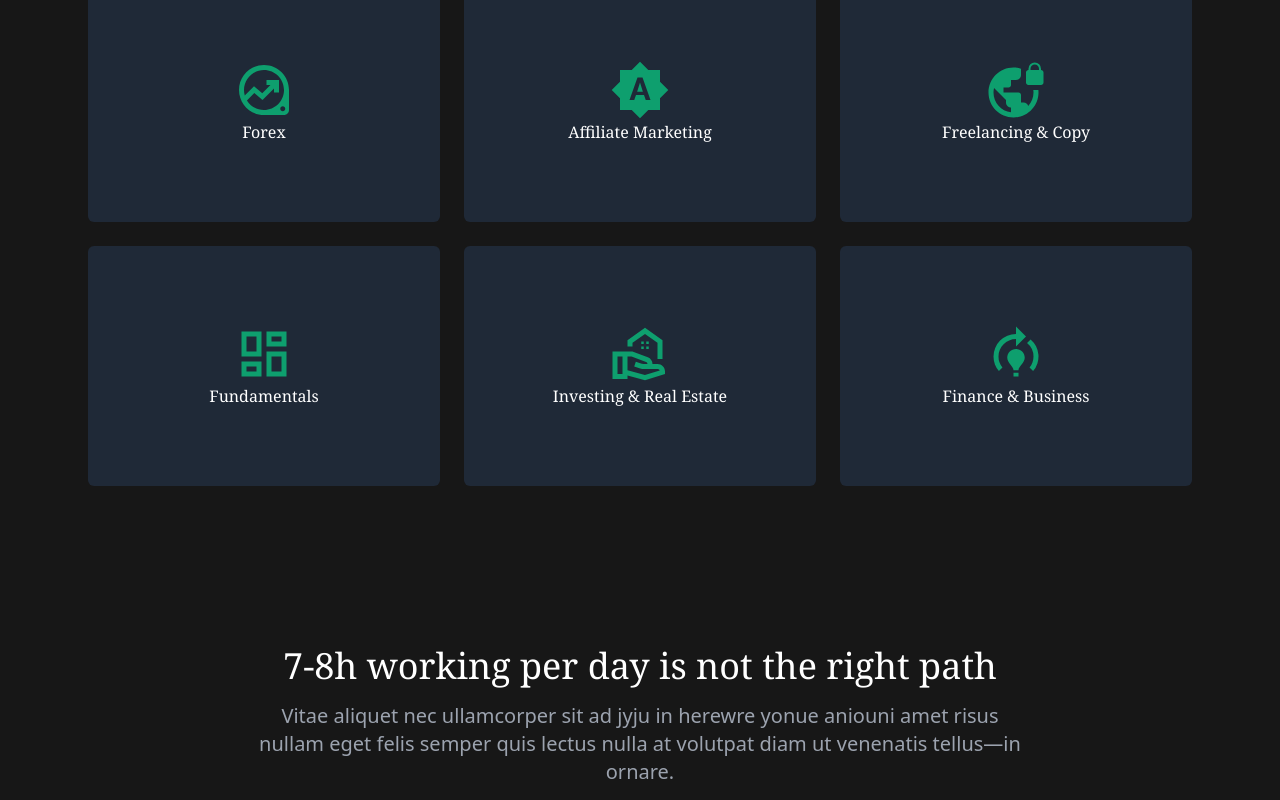
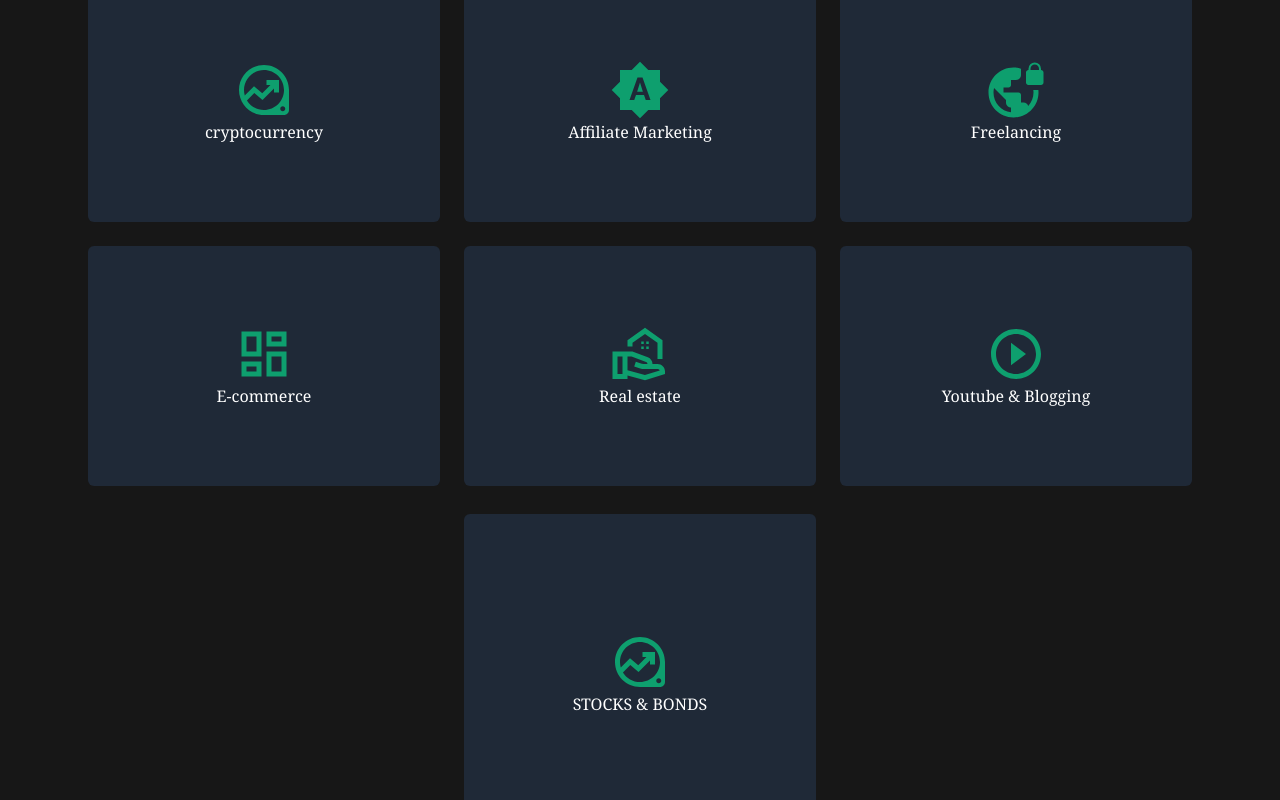
Before and after one commit to onthelisttz/hasla, a Next.js app: page / in a window 1280 px wide. Shown: the part 1720-2520 px from the top of the page. Built offline with nearby package versions, Linux system fonts and the light colour scheme.

Commit message:
26/02/2023 7

```diff
--- a/src/app/page.js
+++ b/src/app/page.js
@@ -16,7 +16,7 @@ import { motion, useScroll,
 
 import { Accordion, Navbar } from "flowbite-react";
 
-import { MdBrightnessAuto, MdDiscFull, MdDoDisturb, MdEmojiNature, MdKeyboardArrowUp, MdMenu, MdModelTraining, MdOutlineDashboard, MdOutlineDataExploration, MdOutlineRealEstateAgent, MdSettings, MdVpnLock } from "react-icons/md";
+import { MdBrightnessAuto, MdDiscFull, MdDoDisturb, MdEmojiNature, MdKeyboardArrowUp, MdMenu, MdModelTraining, MdOutlineDashboard, MdOutlineDataExploration, MdOutlineRealEstateAgent, MdPlayCircleOutline, MdSettings, MdVpnLock } from "react-icons/md";
 const useCountdown = (deadline) => {
   // Time is in seconds
   const [time, setTime] = useState(
@@ -260,7 +260,7 @@ const time = useCountdown(deadline);
             <a href="#faq" className="cursor-pointer hope text-lg  px-2 mr-3 rounded-md">
     <span className=" relative group ">
 <span className="">FAQ's</span>
-{/* git commit -m "26/02/2023 5" */}
+{/* git commit -m "26/02/2023 6" */}
   <span className="absolute -bottom-1 left-0 w-0 h-[0.2em] bg-[#339966] transition-all group-hover:w-[2.7em]"></span>
 </span>
 
@@ -387,8 +387,9 @@ So what are you waiting for? Sign up for our online courses today and start your
           </div>
       </div> */}
 
+
       <section id ="servise">
-      <div className="max-w-6xl mx-auto px-4 py-12 md:py-20 sm:px-6">
+      <div className="max-w-6xl mx-auto px-4 pb-7 pt-12 md:pt-20 sm:px-6">
 <div className="max-w-3xl mx-auto text-center pb-12 md:pb-20">
             <h2 className="h2 mb-4 font-serif text-4xl">CAMPUS</h2>
             <p className="text-xl text-gray-400">
@@ -407,7 +408,7 @@ So what are you waiting for? Sign up for our online courses today and start your
   </div>
 
 <div className="flex  justify-center">
-<p className="font-serif">Forex </p>
+<p className="font-serif">cryptocurrency </p>
 </div>
 </div>
   </div>
@@ -433,7 +434,7 @@ So what are you waiting for? Sign up for our online courses today and start your
   </div>
 
 <div className="flex  justify-center">
-<p className="font-serif">Freelancing & Copy </p>
+<p className="font-serif">Freelancing </p>
 </div>
 </div>
   </div>
@@ -445,7 +446,7 @@ So what are you waiting for? Sign up for our online courses today and start your
   </div>
 
 <div className="flex  justify-center">
-<p className="font-serif">Fundamentals </p>
+<p className="font-serif">E-commerce </p>
 </div>
 </div>
   </div>
@@ -458,7 +459,7 @@ So what are you waiting for? Sign up for our online courses today and start your
   </div>
 
 <div className="flex  justify-center">
-<p className="font-serif">Investing & Real Estate</p>
+<p className="font-serif">Real estate</p>
 </div>
 </div>
   </div>
@@ -467,11 +468,11 @@ So what are you waiting for? Sign up for our online courses today and start your
 <div className="flex flex-col justify-center">
 
   <div className="flex  justify-center">
-  <MdModelTraining size={60} className="text-green-500"/>
+  <MdPlayCircleOutline size={60} className="text-green-500"/>
   </div>
 
 <div className="flex  justify-center">
-<p className="font-serif">Finance & Business </p>
+<p className="font-serif">Youtube & Blogging</p>
 </div>
 </div>
   </div>
@@ -480,6 +481,23 @@ So what are you waiting for? Sign up for our online courses today and start your
 </div>
       </section>
 
+      <div className="max-w-6xl mx-auto px-4 flex justify-center sm:px-6">
+<div className="max-w-3xl mx-auto text-center pb-12 md:pb-20">
+<div className="flex flex-col h-[20em] w-[22em] justify-center p-6 bg-gray-800 rounded-md hover:scale-105 transform transtion duration-700" data-aos="fade-up">
+<div className="flex flex-col justify-center">
+
+  <div className="flex  justify-center">
+  <MdOutlineDataExploration size={60} className="text-green-500"/>
+  </div>
+
+<div className="flex  justify-center">
+<p className="font-serif">STOCKS & BONDS </p>
+</div>
+</div>
+  </div>
+          </div>
+
+</div>
     <div className="max-w-6xl mx-auto px-4 py-12 md:py-20 sm:px-6">
       <div className="max-w-3xl mx-auto text-center pb-12 md:pb-20">
             <h2 className="h2 mb-4 font-serif text-4xl">7-8h working per day is not the right path</h2>
```
